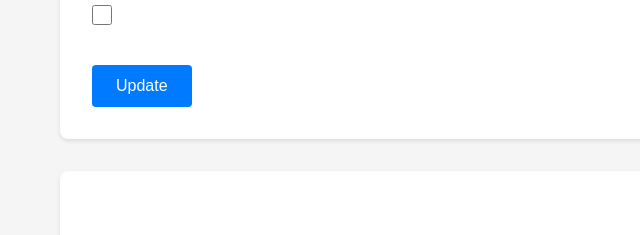
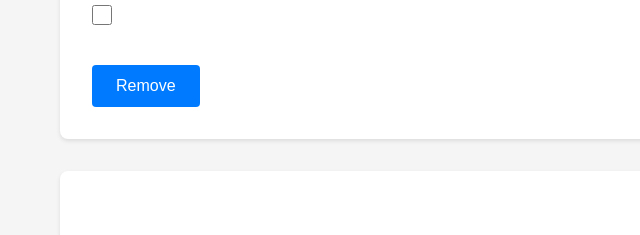
Before and after one commit to Arvideid/gik339-50-labb1, a plain HTML site: page src/index.html in a window 1280 px wide. Shown: the part 335-570 px from the top of the page, 0-640 px from the left. Drawn offline with Linux system fonts and the light colour scheme.

Commit message:
Update index.html

```diff
--- a/src/index.html
+++ b/src/index.html
@@ -29,7 +29,7 @@
                     <input type="checkbox" id="divStyle" name="divStyle" class="checkbox">
                 </div>
 
-                <button type="button" id="updateButton" class="btn">Update</button>
+                <button type="button" id="updateButton" class="btn">Remove</button>
             </form>
 
             <div id="outputDiv" class="output-div"></div>
```
